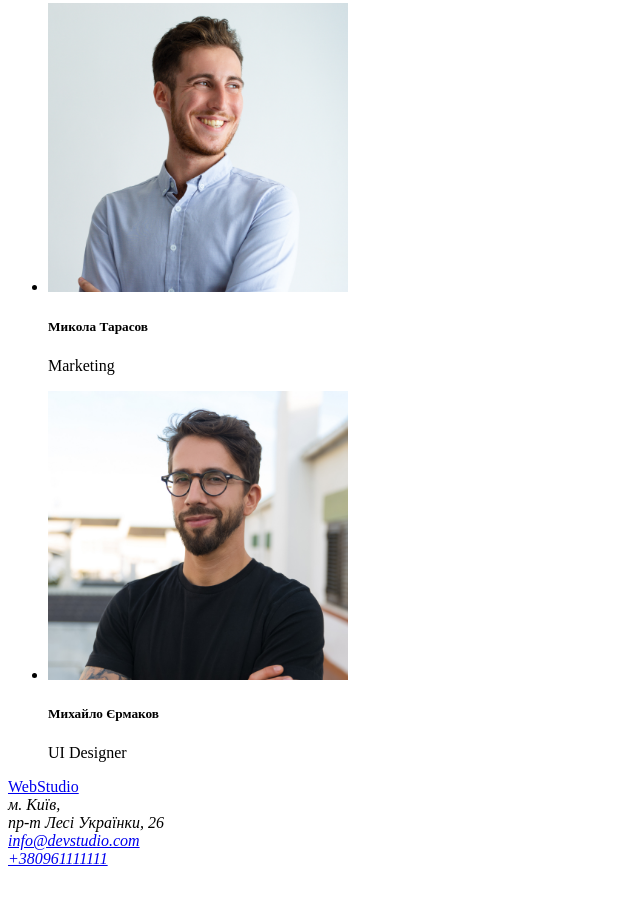
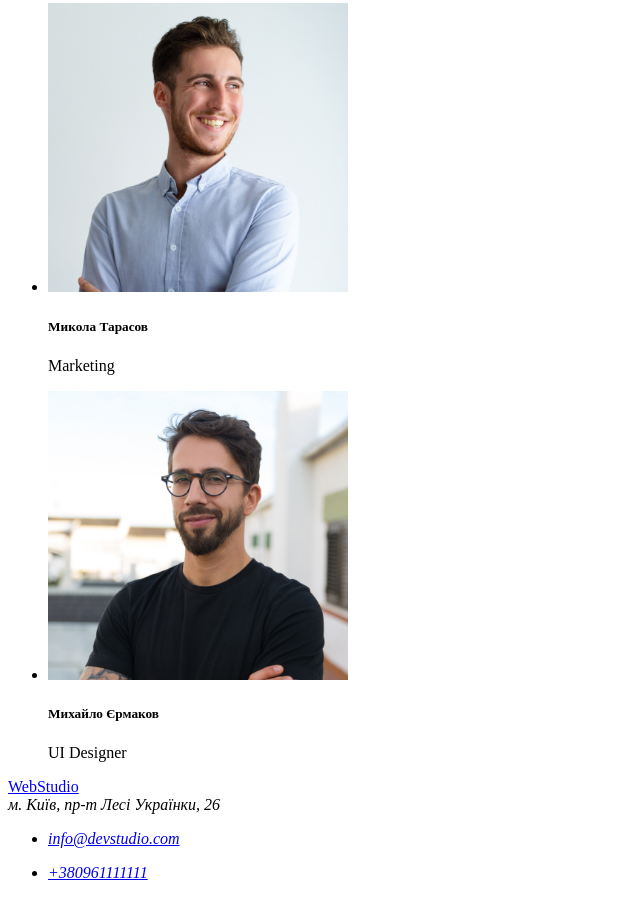
Before and after one commit to DmytroKravchenko2022/goit-markup-hw-01, a plain HTML site: page index.html in a window 1280 px wide. Shown: the part 2392-3290 px from the top of the page, without its empty margins (0-640 px from the left). Before the commit the page ends 3268 px from the top, so only its background shows below. Drawn offline with Linux system fonts and the light colour scheme.

Commit message:
Update index.html

```diff
--- a/index.html
+++ b/index.html
@@ -116,10 +116,17 @@
                 WebStudio
             </a>
             <address>
-                м. Київ, <br />
-                пр-т Лесі Українки, 26 <br />
-                <a href="mailto:info@devstudio.com">info@devstudio.com</a> <br />
-                <a href="tel:+380961111111">+380961111111</a> <br />
+                м. Київ, пр-т Лесі Українки, 26
+                <ul>
+                    <li>
+                        <a href="mailto:info@devstudio.com">info@devstudio.com</a> <br />
+                    </li>
+                </ul>
+                <ul>
+                    <li>
+                        <a href="tel:+380961111111">+380961111111</a> <br />
+                    </li>
+                </ul>
             </address>
         </footer>
 
```
